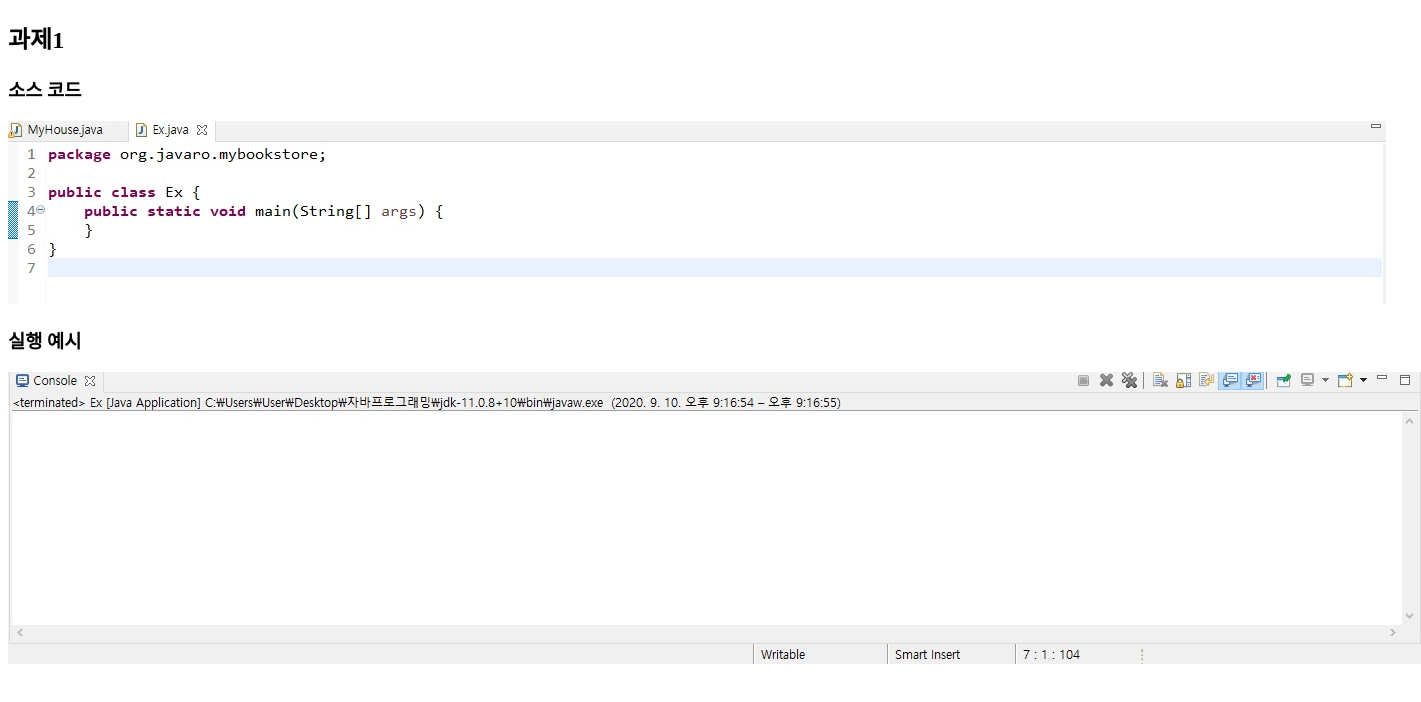
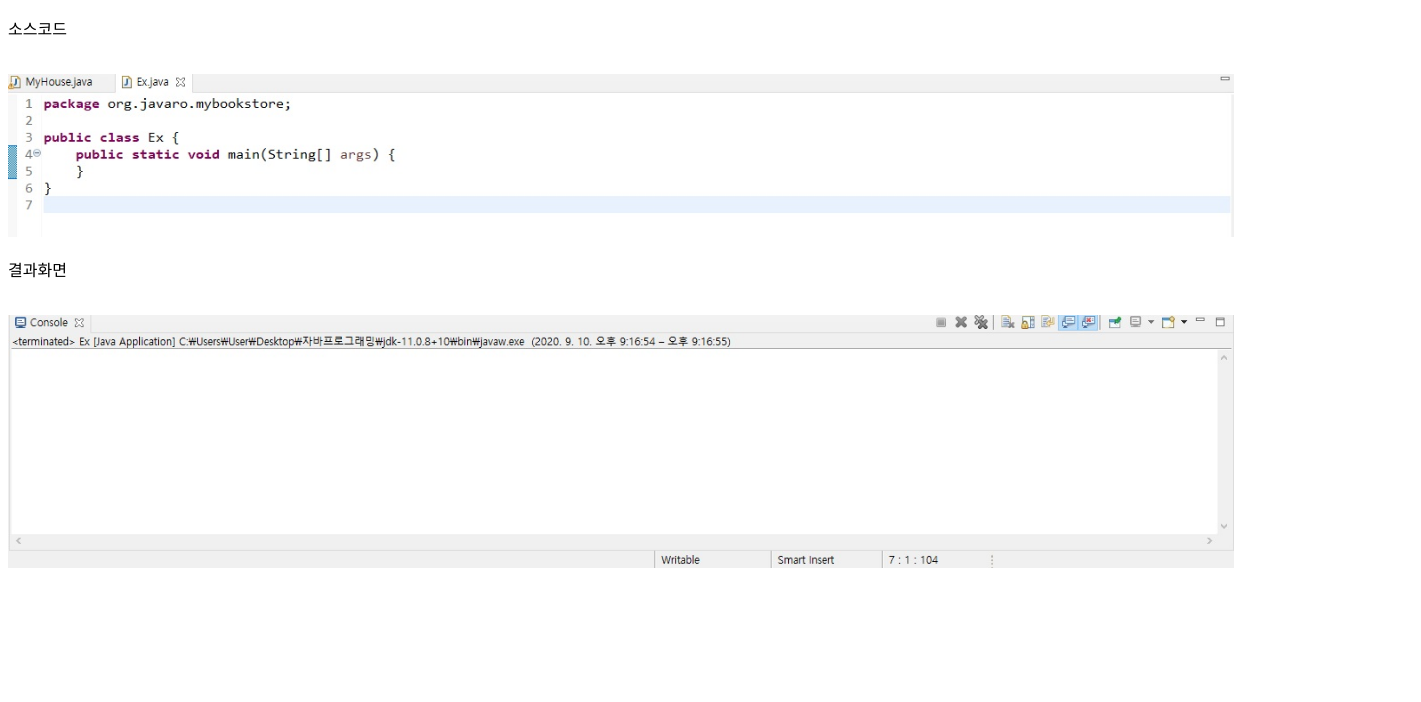
Before and after one commit to jinwookim97/jinwookim97.github.io, a plain HTML site: page java/Week2/hw2_2_1.html in a window 1280 px wide. Shown: the whole page, 1421 px wide, since content can reach past the window. Drawn offline with Linux system fonts and the light colour scheme.

Commit message:
Update hw2_2_1.html

```diff
--- a/java/Week2/hw2_2_1.html
+++ b/java/Week2/hw2_2_1.html
@@ -1,19 +1,14 @@
-<!doctype html> <!-hw_2_2_1.html>
-<html>
-<head>
-  <meta charset="utf-8"/>
-  <meta name="viewport" content="width=device-width,initial-scale=1"/>
-  <title>개인 과제 리스트</title>
+
+<!DOCTYPEhtml><!--hhhw2_2_1.html-->
+<html><head><meta charset="utf-8"/>
+<meta name ="viewport" content="width=device-width,initial-scale=1"/>
   <style>
-  a:link {color:blue; text-decoration:none;} a:visited {color:puple; text-decoration:none;}
-  a:hover {text-decoration:underline;} a:active {color:red; text-decoration:none;}
-  </style>
-</head>
+.size { width: 97%; }
+</style>
+<title>실습</title></head>
 <body>
-  <h2>과제1</h2>
-  <h3>소스 코드</h3>
-  <img src="https://jinwookim97.github.io/java/Week2/2_2_1_source.jpg">  <!--소스 화면-->
-  <h3>실행 예시</h3>
-  <img src="https://jinwookim97.github.io/java/Week2/2_2_1_result.jpg">  <!--결과 화면-->
-</body>
-</html>
+<p>소스코드 </p><br/>
+<img class="size" src="https://jinwookim97.github.io/java/Week2/2_2_1_source.jpg"><br/>
+<p>결과화면 </p><br/>
+<img class="size" src="https://jinwookim97.github.io/java/Week2/2_2_1_result.jpg"><br/>
+  </body></html>
```
